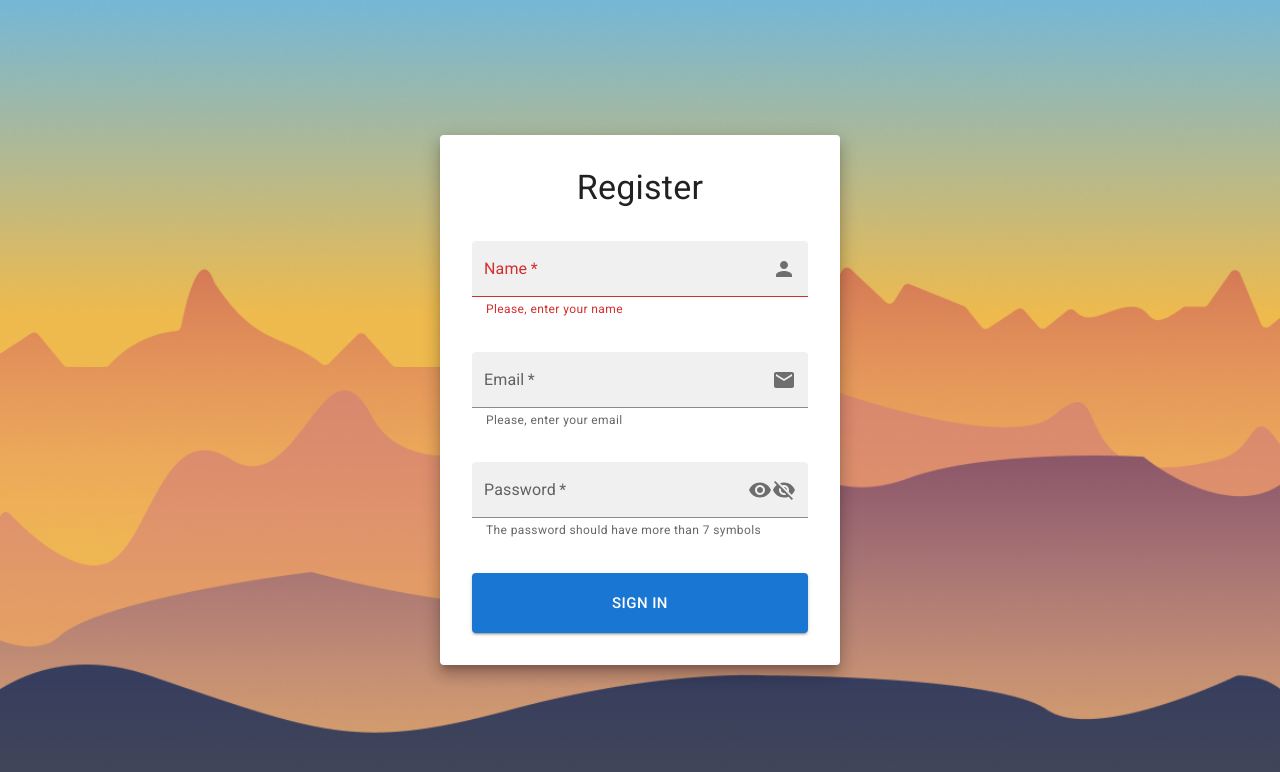
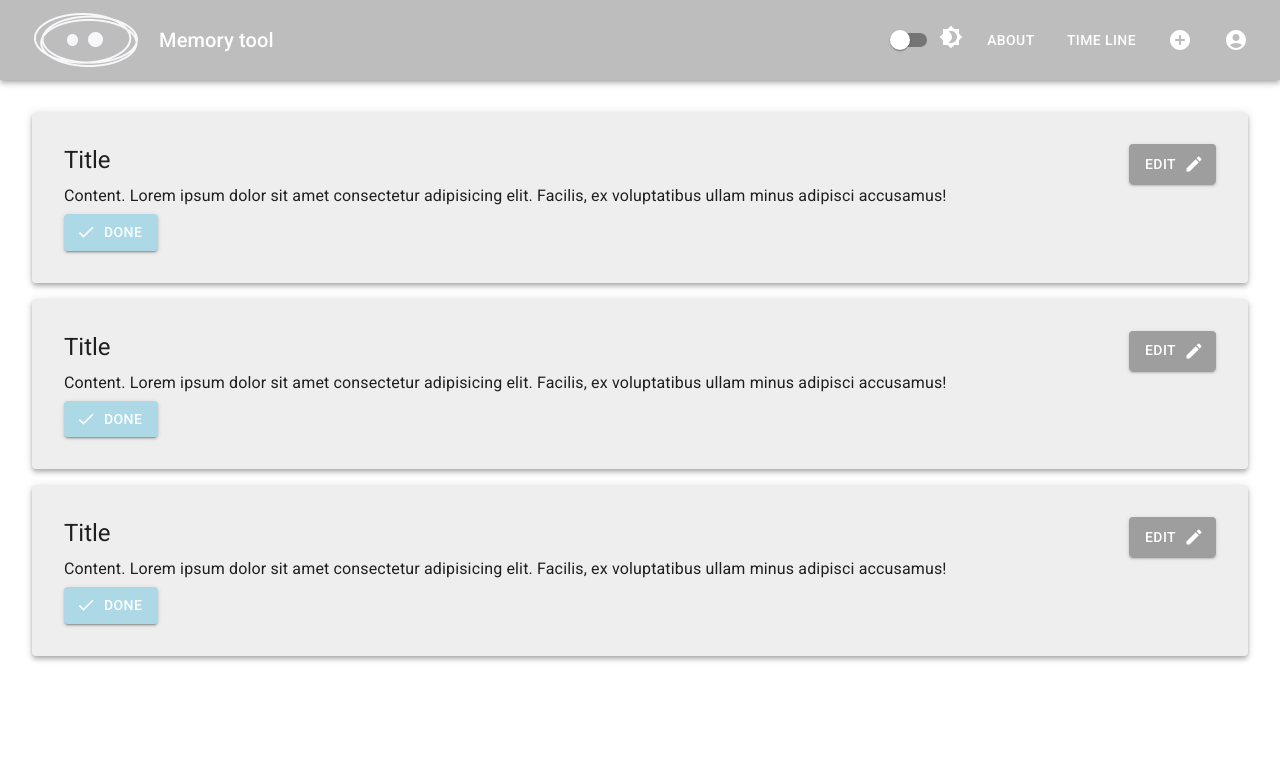
Before and after one commit to KlimaGi/ca-memory-tool, a React (Create React App) app: page / in a window 1280 px wide. Shown: the top 772 px of the page. Built offline with nearby package versions, Linux system fonts and the light colour scheme.

Commit message:
feat: add router part

```diff
--- a/src/app.tsx
+++ b/src/app.tsx
@@ -1,20 +1,29 @@
 import React from 'react';
+import { Routes, Route, BrowserRouter } from 'react-router-dom';
 // import { Stack } from '@mui/material';
 // import NavBar from './components/nav-bar';
-// import TodayFeed from './components/today-feed';
+import TodayFeed from './components/today-feed';
 // import TimeLine from './components/time-line';
+import LoginPage from './components/login-page';
 import RegisterPage from './components/register-page';
+import NotFoundPage from './pages/not-found-page';
 
 const App: React.FC = () => (
-  <>
-    {/* <NavBar />
+  <BrowserRouter>
+    <Routes>
+      {/* <NavBar />
     <Stack direction="row" spacing={2} justifyContent="space-between">
       <TodayFeed />
       <TimeLine />
     </Stack> */}
-    <RegisterPage />
 
-  </>
+      <Route path="/" element={<TodayFeed />} />
+      <Route path="/login" element={<LoginPage />} />
+      <Route path="/register" element={<RegisterPage />} />
+      <Route path="/*" element={<NotFoundPage />} />
+
+    </Routes>
+  </BrowserRouter>
 
 );
 
--- a/src/components/today-feed.tsx
+++ b/src/components/today-feed.tsx
@@ -1,14 +1,19 @@
 import React from 'react';
 import { Box } from '@mui/material';
 import LessonItem from './lesson-item';
+import NavBar from './nav-bar';
 
 const TodayFeed = () => (
-  <Box flex={4} p={2}>
-    <LessonItem />
-    <LessonItem />
-    <LessonItem />
+  <>
+    <NavBar />
+    <Box flex={4} p={2}>
+      <LessonItem />
+      <LessonItem />
+      <LessonItem />
 
-  </Box>
+    </Box>
+  </>
+
 );
 
 export default TodayFeed;
--- /dev/null
+++ b/src/pages/not-found-page.tsx
@@ -0,0 +1,17 @@
+import React from 'react';
+import { Link } from 'react-router-dom';
+
+import {
+  Box, Paper, Typography,
+} from '@mui/material';
+
+const NotFoundPage: React.FC = () => (
+  <Box>
+    <Paper>
+      <Typography>Page not found</Typography>
+      <Link to="/">Go Home</Link>
+    </Paper>
+  </Box>
+);
+
+export default NotFoundPage;
```
